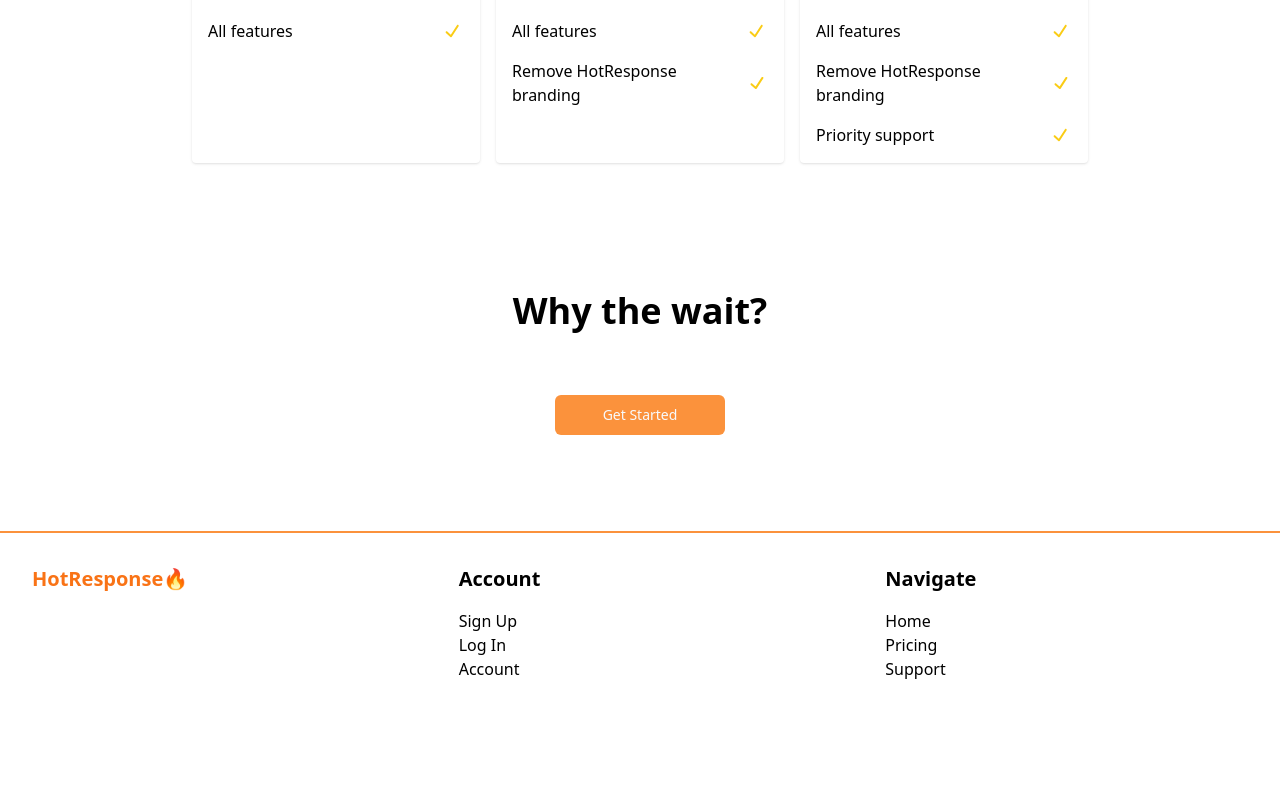
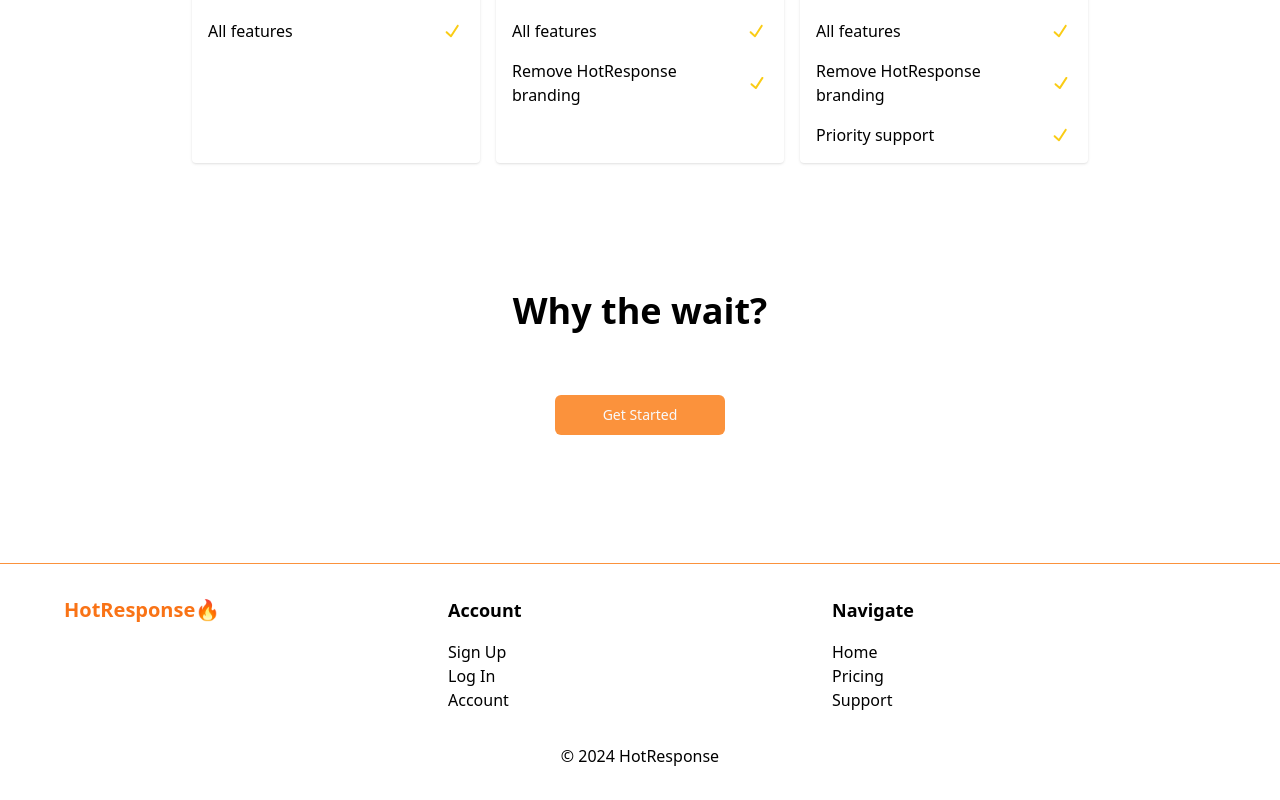
Before and after one commit to scorder96/hotresponse, a React (Vite) app: page / in a window 1280 px wide. Shown: the part 2324-3124 px from the top of the page. Before the commit the page ends 3037 px from the top, so only its background shows below. Built offline with nearby package versions, Linux system fonts and the light colour scheme; what pocketbase would draw is missing.

Commit message:
footer component

```diff
--- /dev/null
+++ b/src/Footer.tsx
@@ -0,0 +1,42 @@
+import { Link } from "react-router-dom";
+
+export default function Footer() {
+  return (
+    <footer className="border-t border-orange-400 grid grid-cols-3 mt-8 px-16 py-8">
+      <div className="text-xl">
+        <Link to={"/"}>
+          <span className="text-xl text-orange-500 font-bold">HotResponse🔥</span>
+        </Link>
+      </div>
+      <div>
+        <h3 className="text-lg mb-4 font-semibold">Account</h3>
+        <Link to={"signup"} className="hover:text-orange-500">
+          Sign Up
+        </Link>
+        <br />
+        <Link to={"login"} className="hover:text-orange-500">
+          Log In
+        </Link>
+        <br />
+        <Link to={"account"} className="hover:text-orange-500">
+          Account
+        </Link>
+      </div>
+      <div>
+        <h3 className="text-lg mb-4 font-semibold">Navigate</h3>
+        <Link to={"/"} className="hover:text-orange-500">
+          Home
+        </Link>
+        <br />
+        <Link to={"pricing"} className="hover:text-orange-500">
+          Pricing
+        </Link>
+        <br />
+        <Link to={"support"} className="hover:text-orange-500">
+          Support
+        </Link>
+      </div>
+      <p className="text-center mt-8 col-span-3">&copy; 2024 HotResponse</p>
+    </footer>
+  );
+}
--- a/src/Home.tsx
+++ b/src/Home.tsx
@@ -5,6 +5,7 @@ import { Pricing } from "./Pricing";
 import Outcomes from "./Outcomes";
 import { FireTrail } from "./FireTrail";
 import { Button } from "./components/ui/button";
+import Footer from "./Footer";
 
 function Home() {
   var navigate = useNavigate();
@@ -47,41 +48,7 @@ function Home() {
           <Button className="my-8 px-12">Get Started</Button>
         </Link>
       </section>
-      <footer className="border-t-2 border-orange-400 grid grid-cols-3">
-        <div className="p-8 text-xl">
-          <Link to={"/"}>
-            <span className="text-xl text-orange-500 font-bold">HotResponse🔥</span>
-          </Link>
-        </div>
-        <div className="p-8">
-          <h3 className="text-xl mb-4 font-bold">Account</h3>
-          <Link to={"signup"} className="hover:text-orange-500">
-            Sign Up
-          </Link>
-          <br />
-          <Link to={"login"} className="hover:text-orange-500">
-            Log In
-          </Link>
-          <br />
-          <Link to={"account"} className="hover:text-orange-500">
-            Account
-          </Link>
-        </div>
-        <div className="p-8">
-          <h3 className="text-xl mb-4 font-bold">Navigate</h3>
-          <Link to={"/"} className="hover:text-orange-500">
-            Home
-          </Link>
-          <br />
-          <Link to={"pricing"} className="hover:text-orange-500">
-            Pricing
-          </Link>
-          <br />
-          <Link to={"support"} className="hover:text-orange-500">
-            Support
-          </Link>
-        </div>
-      </footer>
+      <Footer />
     </>
   );
 }
--- a/src/components/Account.tsx
+++ b/src/components/Account.tsx
@@ -4,6 +4,7 @@ import NavbarIn from "./NavbarIn";
 import { Button } from "./ui/button";
 import { DialogPasswordChange } from "./DialogPasswordChange";
 import { Link, useNavigate } from "react-router-dom";
+import Footer from "@/Footer";
 
 export function Account() {
   var navigate = useNavigate();
@@ -55,6 +56,7 @@ export function Account() {
           </Button>
         </div>
       </div>
+      <Footer />
     </>
   );
 }
```
